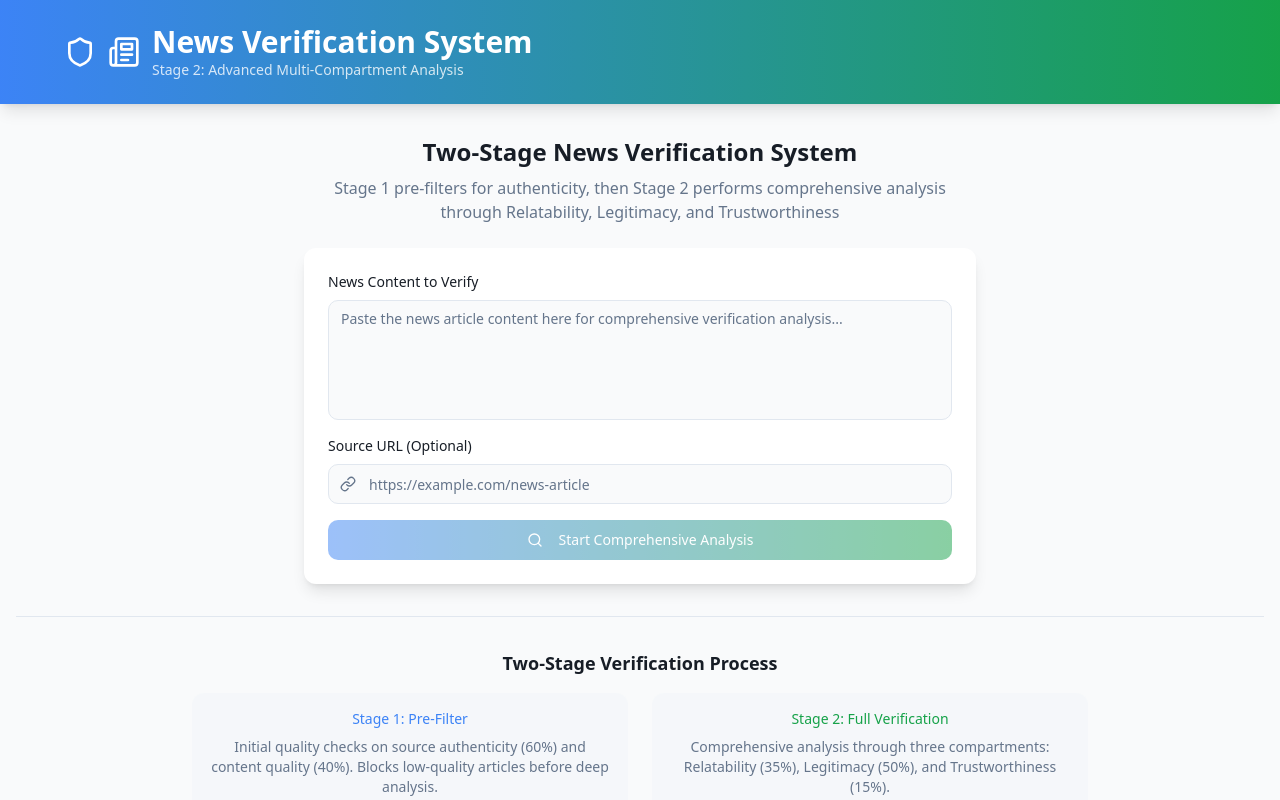
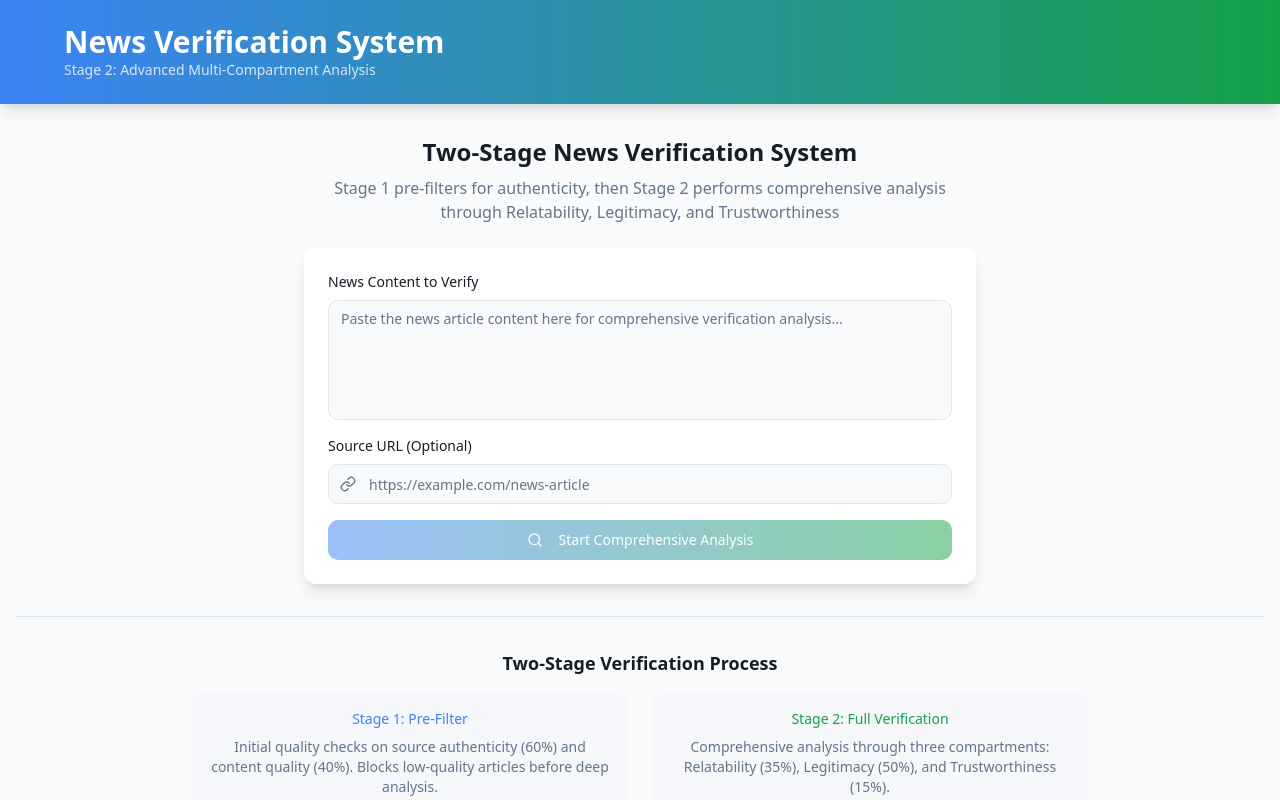
Before and after one commit to shubhvora8/file-excavator, a React (Vite) app: page / in a window 1280 px wide. Shown: the top 800 px of the page. Built offline with nearby package versions, Linux system fonts and the light colour scheme; the HTML template or start-up script is replaced by a standard one.

Commit message:
Remove logo from VS Code

```diff
--- a/src/components/NewsDetectionHeader.tsx
+++ b/src/components/NewsDetectionHeader.tsx
@@ -1,17 +1,9 @@
-import { Shield, Newspaper } from "lucide-react";
-
 export const NewsDetectionHeader = () => {
   return (
     <header className="w-full bg-gradient-to-r from-primary to-accent text-primary-foreground py-6 px-4 shadow-lg">
-      <div className="max-w-6xl mx-auto flex items-center gap-3">
-        <div className="flex items-center gap-3">
-          <Shield className="w-8 h-8" />
-          <Newspaper className="w-8 h-8" />
-        </div>
-        <div>
-          <h1 className="text-3xl font-bold">News Verification System</h1>
-          <p className="text-primary-foreground/80 text-sm">Stage 2: Advanced Multi-Compartment Analysis</p>
-        </div>
+      <div className="max-w-6xl mx-auto">
+        <h1 className="text-3xl font-bold">News Verification System</h1>
+        <p className="text-primary-foreground/80 text-sm">Stage 2: Advanced Multi-Compartment Analysis</p>
       </div>
     </header>
   );
```
